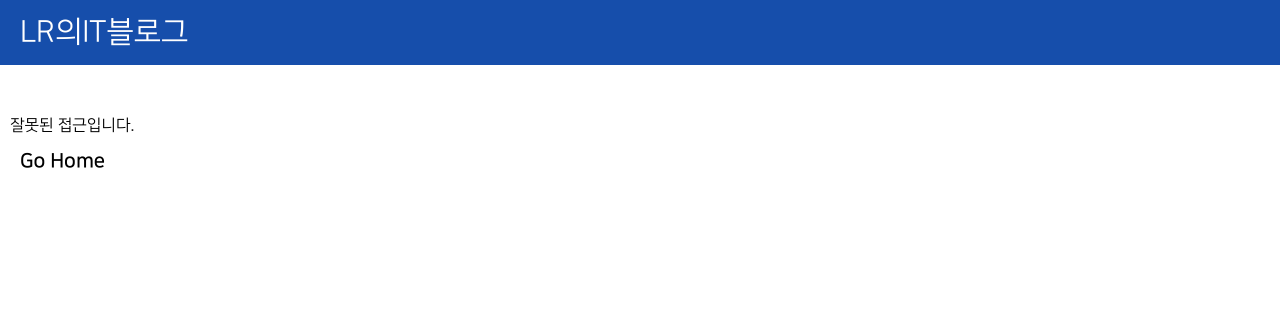
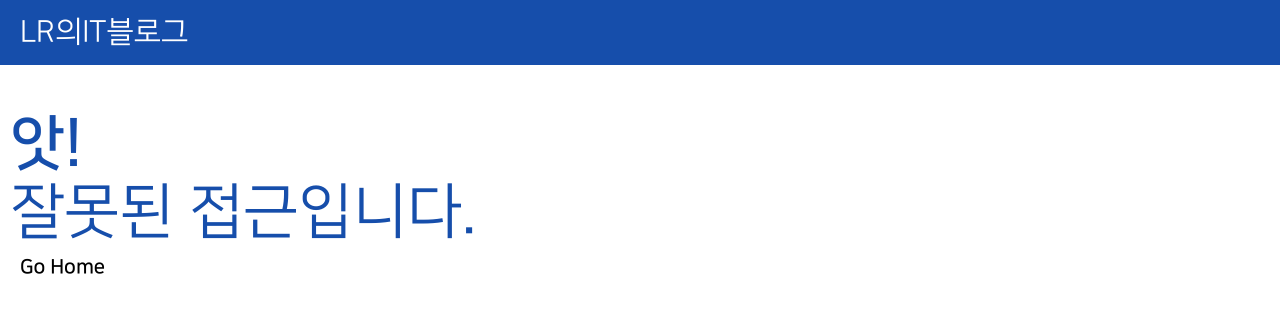
Before and after one commit to yymin1022/Blog_LR_Front, a React (Create React App) app: page /postview/about in a window 1280 px wide. Shown: the top 312 px of the page. Built offline with nearby package versions, Linux system fonts and the light colour scheme; no server answers.

Commit message:
Update Error.tsx : Improve Error Title Structure

```diff
--- a/src/Pages/Error/Error.tsx
+++ b/src/Pages/Error/Error.tsx
@@ -1,5 +1,5 @@
 import React from "react";
-import styled from "styled-components";
+import styled, { css } from "styled-components";
 import { Link } from "react-router-dom";
 
 const Error = () => {
@@ -52,6 +52,11 @@ const ErrorNavItem = () => {
 const ErrorTitleContainer = styled.div`
     margin: 10px;
 
+    p{
+        color: rgb(22, 78, 171);
+        font-size: 60px;
+    }
+
     @media screen and (max-width: 1400px){
         margin: 10px;
     }
@@ -60,9 +65,27 @@ const ErrorTitleContainer = styled.div`
 const ErrorTitleItem = () => {
     return(
         <>
-            <p>잘못된 접근입니다.</p>
+            <ErrorTitleText accent={true}>앗!</ErrorTitleText>
+            <ErrorTitleText accent={false}>잘못된 접근입니다.</ErrorTitleText>
         </>
     )
 };
 
+const ErrorTitleText = styled.p<{accent : boolean}>`
+    font-size: 60px;
+    margin: 0px;
+
+    ${(props) =>
+        props.accent &&
+        css`
+            color: #164EAB;
+            font-weight: bold;
+        `
+    }
+
+    @media screen and (max-width: 1400px){
+        font-size: 30px;
+    }
+`;
+
 export default Error;
```
